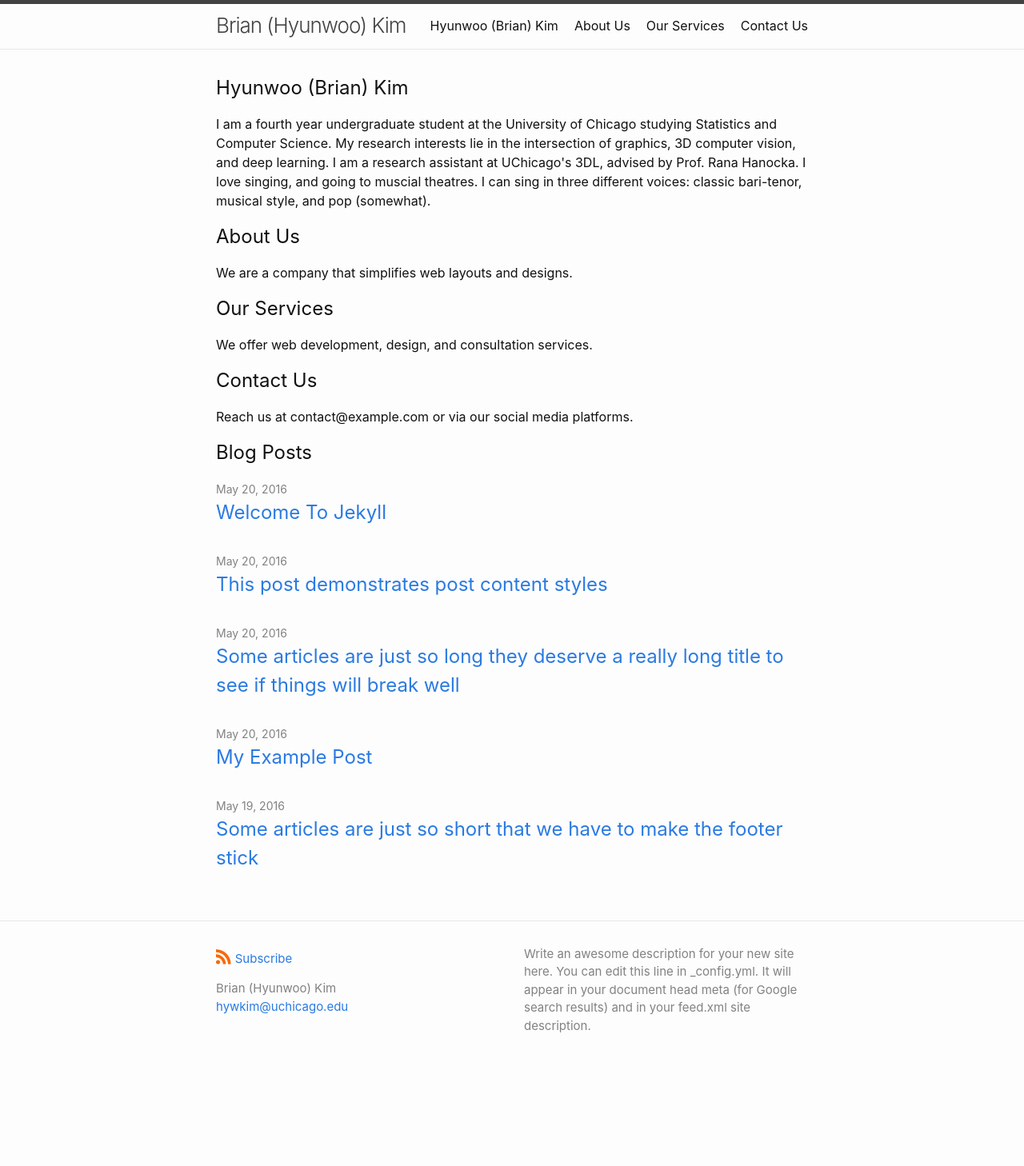
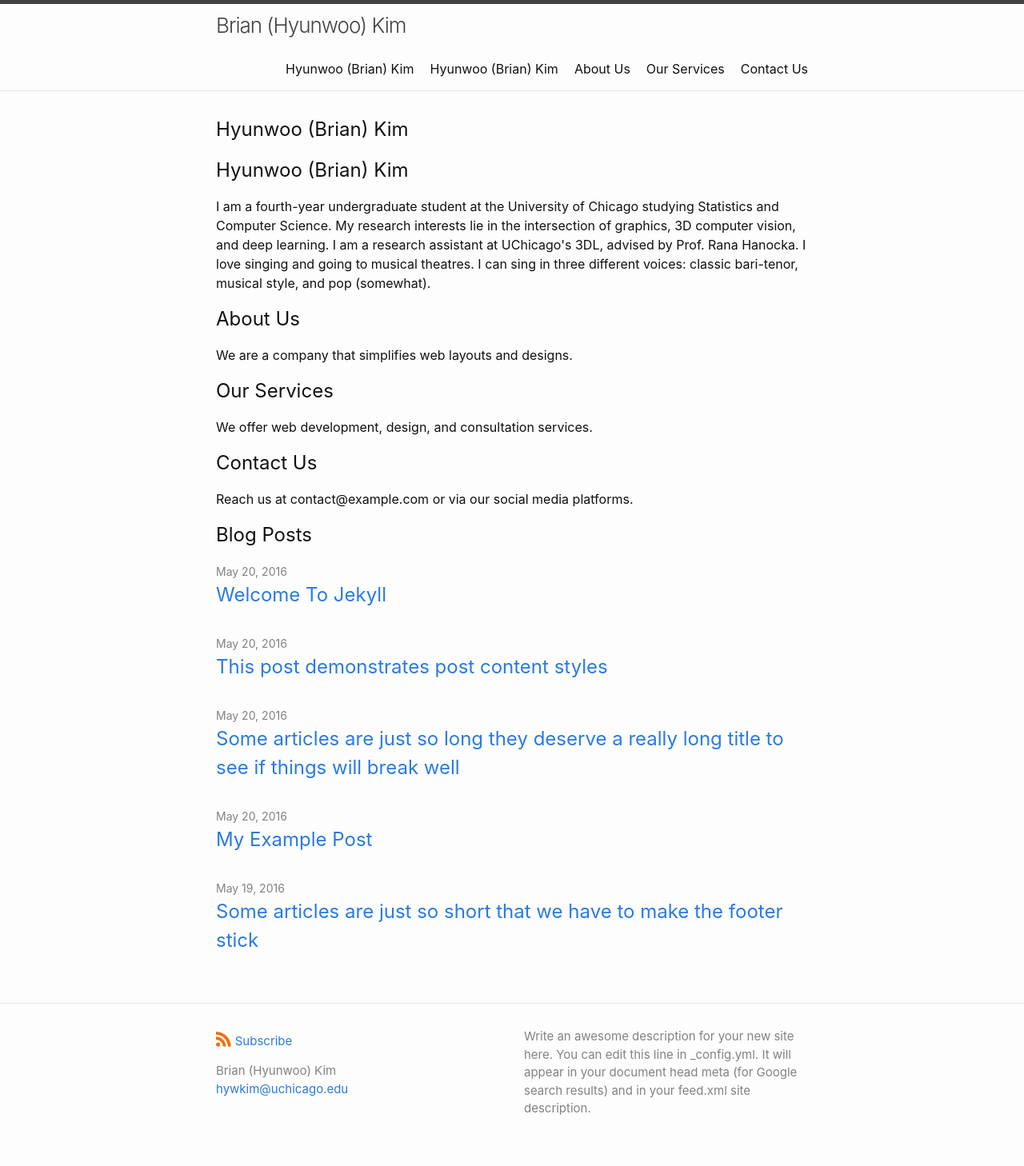
Before and after one commit to hywkim-brian/site, a Jekyll site: the page built from index.md, in a window 1280 px wide. Shown: the whole page at 80% size. Built offline with Jekyll 4.4.1, drawn with Linux system fonts in a browser that asks for light colours; before the commit the page ends 1354 px from its top, so only the background shows below that.

Commit message:
customize

```diff
--- a/_config.yml
+++ b/_config.yml
@@ -6,10 +6,13 @@ author:
 sections:
   - id: section1
     title: "Hyunwoo (Brian) Kim"
-    content: "I am a fourth year undergraduate student at the University of Chicago studying Statistics and Computer Science. My research interests lie in the intersection of graphics, 3D computer vision, and deep learning.
-    I am a research assistant at UChicago's 3DL, advised by Prof. Rana Hanocka.
+    sections:
+  - id: section1
+    title: "Hyunwoo (Brian) Kim"
+    content: >
+      I am a fourth-year undergraduate student at the University of Chicago studying Statistics and Computer Science. My research interests lie in the intersection of graphics, 3D computer vision, and deep learning. I am a research assistant at UChicago's 3DL, advised by Prof. Rana Hanocka.
 
-    I love singing, and going to muscial theatres. I can sing in three different voices: classic bari-tenor, musical style, and pop (somewhat)."
+      I love singing and going to musical theatres. I can sing in three different voices: classic bari-tenor, musical style, and pop (somewhat).
 
   - id: section2
     title: "About Us"
```
